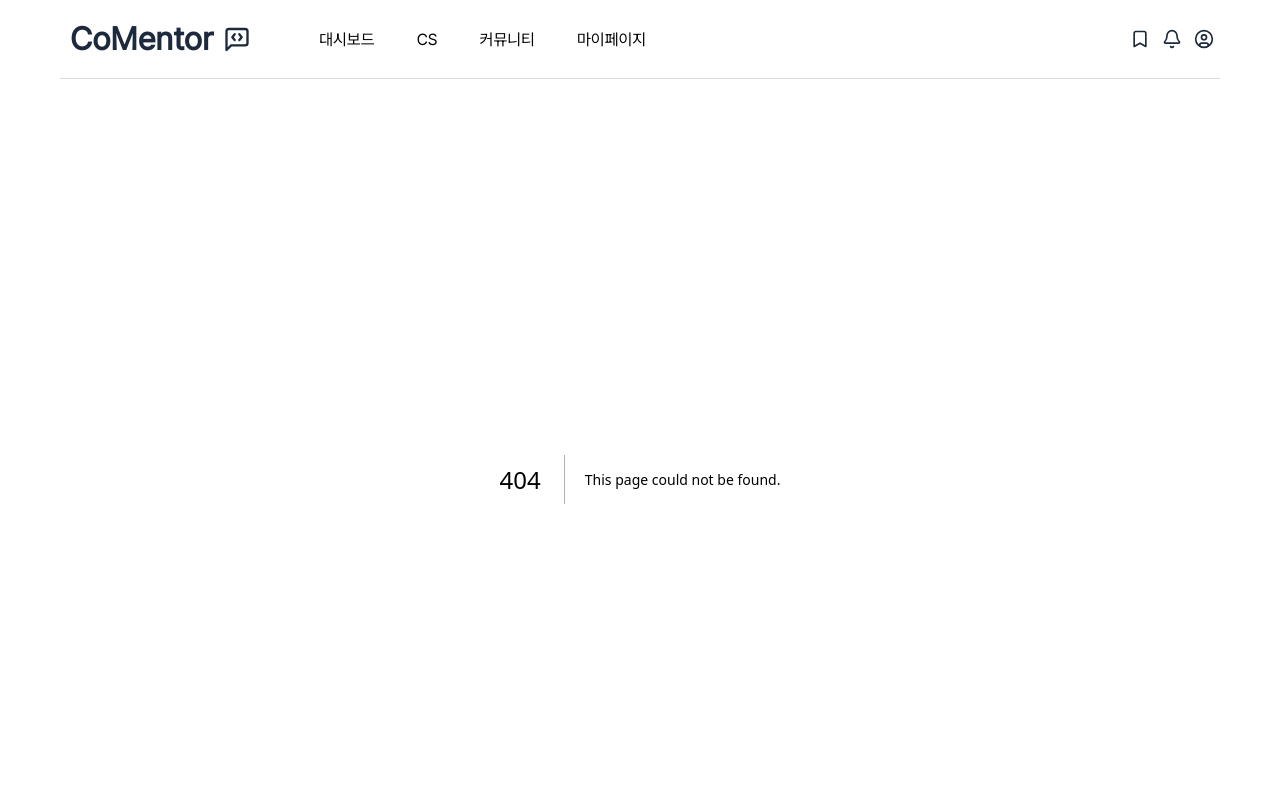
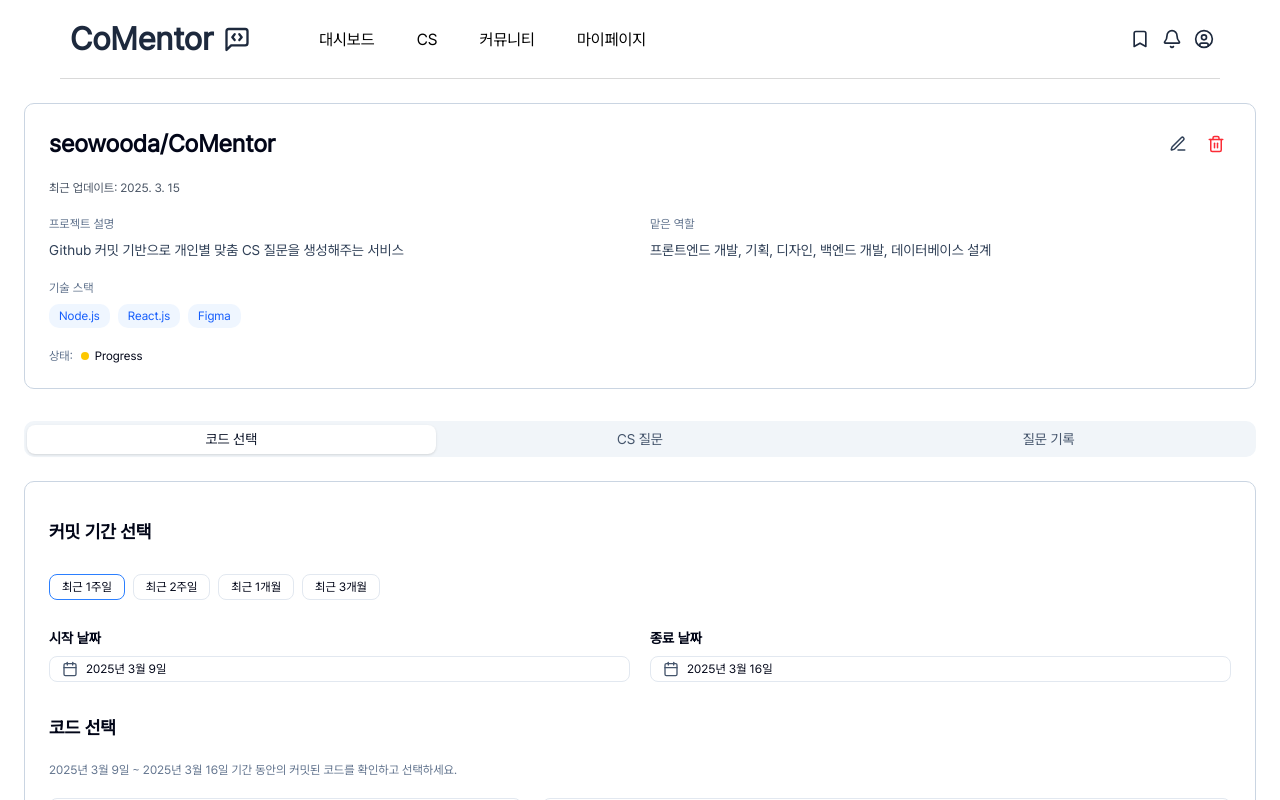
Before and after one commit to seowooda/comentor, a Next.js app: page /project/1 in a window 1280 px wide. Before the commit this address had no page. Shown: the top 800 px of the page. Built offline with nearby package versions, Linux system fonts and the light colour scheme.

Commit message:
feat: 다이나믹 라우트 수정 및 폴더 리팩토링

```diff
--- /dev/null
+++ b/src/app/(after)/project/[projectId]/page.tsx
@@ -0,0 +1,12 @@
+import React from 'react'
+import ProjectDetailPage from '@/components/DetailProject'
+
+interface PageProps {
+  params: {
+    projectId: string
+  }
+}
+
+export default function ProjectDetailRoute({ params }: PageProps) {
+  return <ProjectDetailPage params={Promise.resolve(params)} />
+}
--- /dev/null
+++ b/src/app/(after)/project/page.tsx
@@ -0,0 +1,6 @@
+import { redirect } from 'next/navigation'
+
+export default function ProjectPage() {
+  redirect('/dashboard')
+  return null
+}
--- a/src/components/DashboardCard/CardContent.tsx
+++ b/src/components/DashboardCard/CardContent.tsx
@@ -44,7 +44,7 @@ export const CardContent = ({
       return
     }
 
-    router.push(`/dashboard/project/${card.id}`)
+    router.push(`/project/${card.id}`)
   }
 
   return (
--- a/src/app/(after)/dashboard/project/[projectId]/components/ProjectHeader.tsx
+++ b/src/components/DetailProject/ProjectHeader.tsx
@@ -17,7 +17,7 @@ interface ProjectHeaderProps {
 
 const ProjectHeader = ({ project }: ProjectHeaderProps) => {
   return (
-    <div className="flex flex-col gap-5 rounded-lg border border-slate-300 p-6">
+    <div className="flex w-full flex-col gap-5 rounded-lg border border-slate-300 p-6">
       <div className="flex items-center justify-between">
         <h1 className="text-2xl font-semibold">{project.title}</h1>
         <div className="flex gap-2">
--- a/src/app/(after)/dashboard/project/[projectId]/page.tsx
+++ b/src/components/DetailProject/index.tsx
@@ -1,13 +1,13 @@
 'use client'
 
-import React, { useEffect, useState, use } from 'react'
+import React, { useEffect, useState } from 'react'
 import { Tabs, TabsList, TabsTrigger, TabsContent } from '@/components/ui/tabs'
 
 // 컴포넌트 분리
-import ProjectHeader from './components/ProjectHeader'
-import CodeSelectionTab from './components/CodeSelectionTab'
-import CSQuestionsTab from './components/CSQuestionsTab'
-import QuestionHistoryTab from './components/QuestionHistoryTab'
+import ProjectHeader from './ProjectHeader'
+import CodeSelectionTab from './CodeSelectionTab'
+import CSQuestionsTab from './CSQuestionsTab'
+import QuestionHistoryTab from './QuestionHistoryTab'
 
 interface ProjectParams {
   params: Promise<{
@@ -15,8 +15,19 @@ interface ProjectParams {
   }>
 }
 
+interface ProjectData {
+  id: string
+  title: string
+  description: string
+  role: string
+  techStack: string[]
+  status: string
+  updatedAt: string
+  files: string[]
+}
+
 // 목업 데이터
-const mockProject = {
+const mockProject: ProjectData = {
   id: '1',
   title: 'seowooda/CoMentor',
   description: 'Github 커밋 기반으로 개인별 맞춤 CS 질문을 생성해주는 서비스',
@@ -28,26 +39,31 @@ const mockProject = {
 }
 
 const ProjectDetailPage = ({ params }: ProjectParams) => {
-  const unwrappedParams = use(params)
-  const { projectId } = unwrappedParams
-
   const [selectedTab, setSelectedTab] = useState('code-select')
-  const [projectData, setProjectData] = useState(mockProject)
+  const [projectData, setProjectData] = useState<ProjectData>(mockProject)
   const [loading, setLoading] = useState(true)
+  const [projectId, setProjectId] = useState<string>('')
 
   useEffect(() => {
-    const fetchData = async () => {
+    const fetchProjectData = async () => {
       try {
-        // 실제 구현에서는 여기서 프로젝트 데이터를 API로 가져옵니다
-        // const response = await fetch(`/api/projects/${projectId}`)
+        const { projectId: id } = await params
+
+        if (!id) return
+
+        setProjectId(id)
+
+        // API 구현 후 실제 데이터를 가져오는 로직
+        // const response = await fetch(`/api/projects/${id}`)
         // const data = await response.json()
+        // setProjectData(data)
 
         // 목업 데이터 사용 (API 구현 전)
-        await new Promise((resolve) => setTimeout(resolve, 500))
-        setProjectData({
-          ...mockProject,
-          id: projectId,
-        })
+        await new Promise((resolve) => setTimeout(resolve, 300))
+        setProjectData((prev) => ({
+          ...prev,
+          id,
+        }))
       } catch (error) {
         console.error('프로젝트 데이터를 가져오는 중 오류 발생:', error)
       } finally {
@@ -55,12 +71,8 @@ const ProjectDetailPage = ({ params }: ProjectParams) => {
       }
     }
 
-    fetchData()
-  }, [projectId])
-
-  const handleTabChange = (value: string) => {
-    setSelectedTab(value)
-  }
+    fetchProjectData()
+  }, [params])
 
   if (loading) {
     return (
@@ -71,16 +83,14 @@ const ProjectDetailPage = ({ params }: ProjectParams) => {
   }
 
   return (
-    <div className="flex flex-col gap-8 px-6 py-6">
-      {/* 프로젝트 정보 헤더 컴포넌트 */}
+    <div className="container mx-auto flex w-full max-w-[1368px] flex-col gap-8 px-4 py-6 md:px-6">
       <ProjectHeader project={projectData} />
 
-      {/* 탭 컨테이너 */}
       <Tabs
         defaultValue="code-select"
         value={selectedTab}
-        onValueChange={handleTabChange}
-        className="w-full"
+        onValueChange={setSelectedTab}
+        className="w-full max-w-[1368px]"
       >
         <TabsList className="w-full rounded-lg bg-slate-100">
           <TabsTrigger
```
Also changed, not shown: src/components/DetailProject/CSQuestionsTab.tsx (renamed from src/app/(after)/dashboard/project/[projectId]/components/CSQuestionsTab.tsx), src/components/DetailProject/CodeSelectionTab.tsx (renamed from src/app/(after)/dashboard/project/[projectId]/components/CodeSelectionTab.tsx), src/components/DetailProject/QuestionHistoryTab.tsx (renamed from src/app/(after)/dashboard/project/[projectId]/components/QuestionHistoryTab.tsx).
